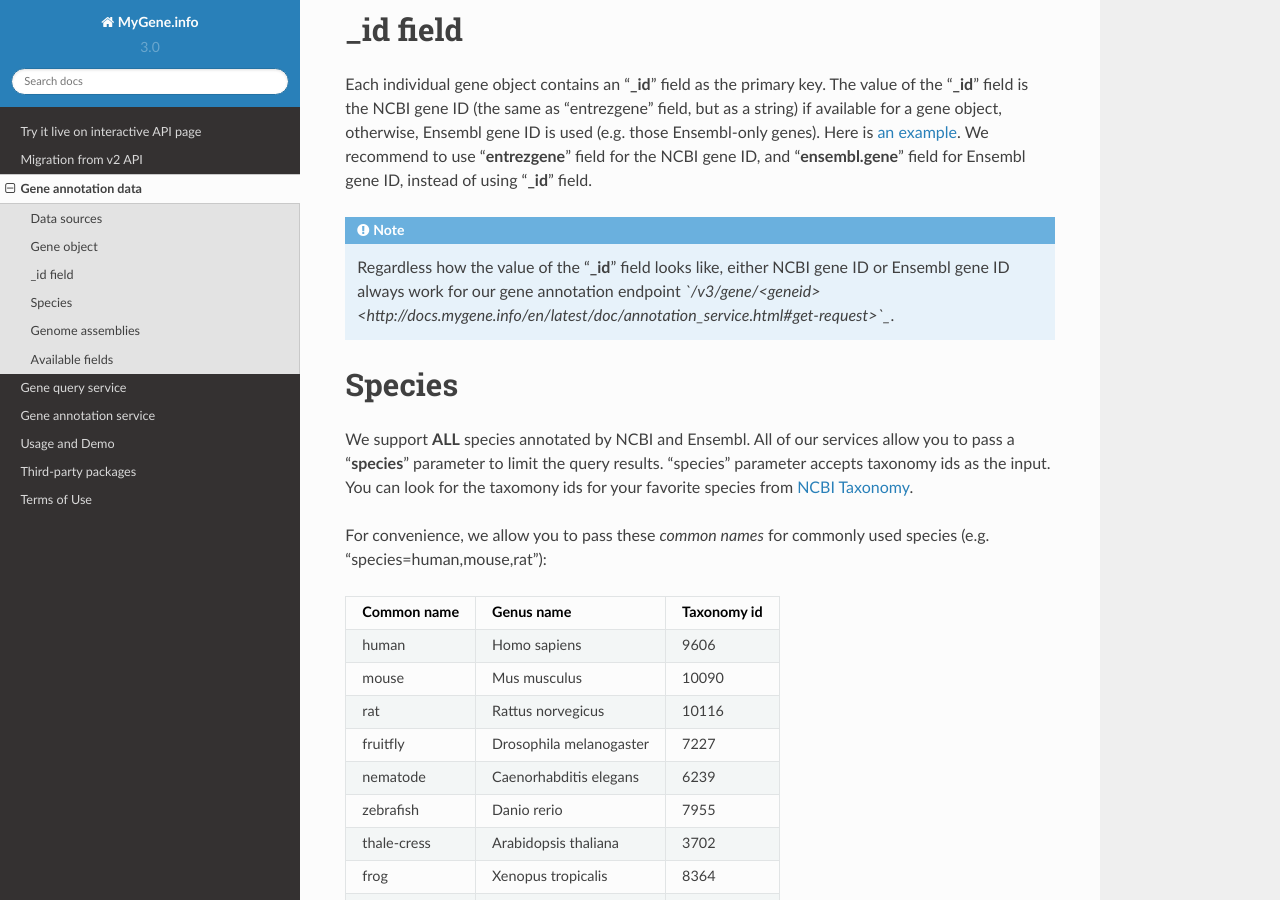
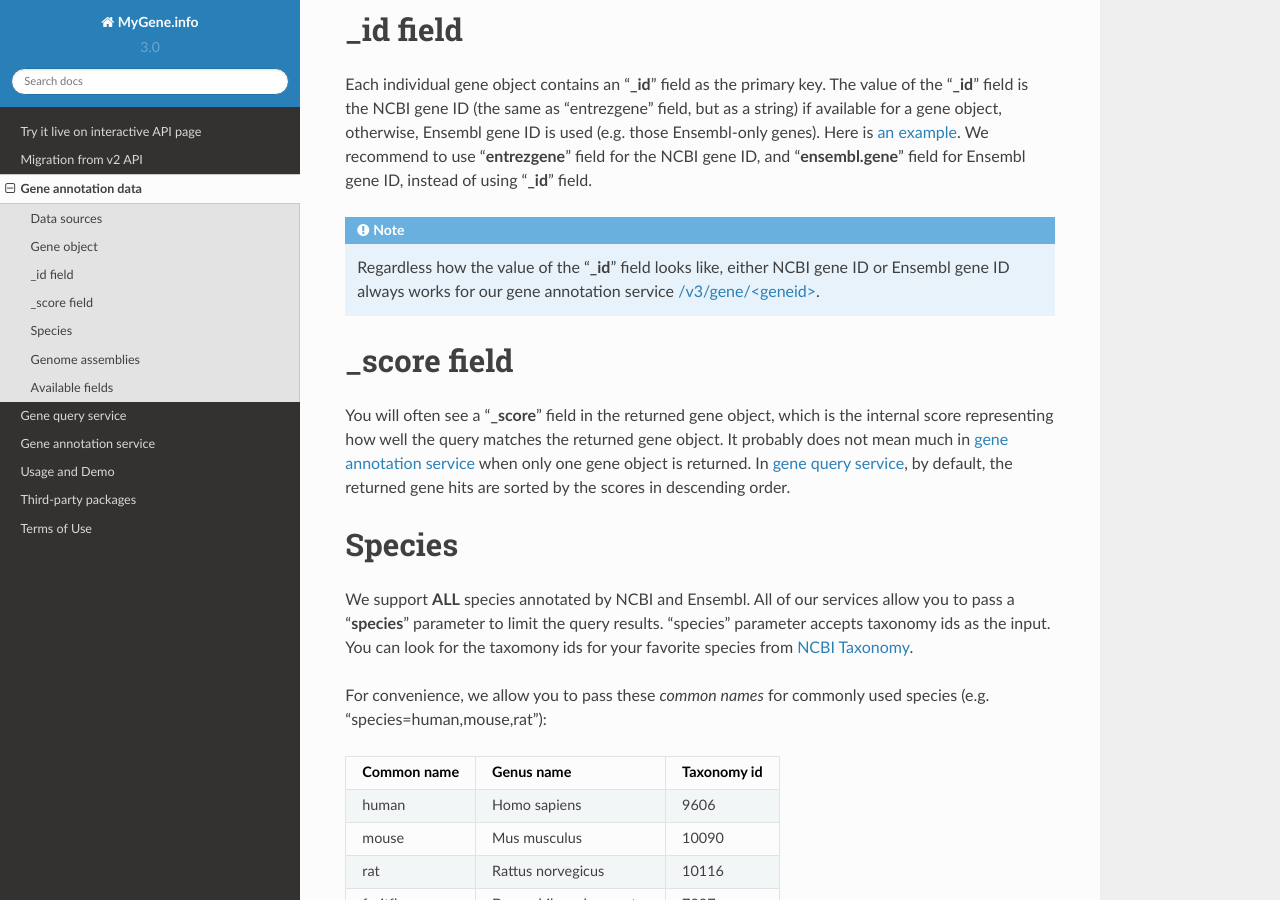
Before and after one commit to biothings/mygene.info, a Sphinx documentation site: the page built from docs/doc/data.rst, in a window 1280 px wide and 900 px high, scrolled down 1181 px. Built offline with Sphinx 7.4.7 and the Read the Docs theme 2.0.0, drawn with Linux system fonts in a browser that asks for light colours; some web fonts are replaced.

Commit message:
added a section for _score field in data.rst

```diff
--- a/docs/doc/data.rst
+++ b/docs/doc/data.rst
@@ -61,7 +61,14 @@ _id field
 
 Each individual gene object contains an "**_id**" field as the primary key. The value of the "**_id**" field is the NCBI gene ID (the same as "entrezgene" field, but as a string) if available for a gene object, otherwise, Ensembl gene ID is used (e.g. those Ensembl-only genes). Here is `an example <http://mygene.info/v3/gene/ENSG00000274236>`_. We recommend to use "**entrezgene**" field for the NCBI gene ID, and "**ensembl.gene**" field for Ensembl gene ID, instead of using "**_id**" field.
 
-.. note:: Regardless how the value of the "**_id**" field looks like, either NCBI gene ID or Ensembl gene ID always work for our gene annotation endpoint *`/v3/gene/\<geneid\> <http://docs.mygene.info/en/latest/doc/annotation_service.html#get-request>`_*.
+.. note:: Regardless how the value of the "**_id**" field looks like, either NCBI gene ID or Ensembl gene ID always works for our gene annotation service `/v3/gene/\<geneid\> <http://docs.mygene.info/en/latest/doc/annotation_service.html#get-request>`_.
+
+
+_score field
+------------
+You will often see a "**_score**" field in the returned gene object, which is the internal score representing how well the query matches the returned gene object. It probably does not mean much in `gene annotation service <http://docs.mygene.info/en/latest/doc/annotation_service.html>`_ when only one gene object is returned. In `gene query
+service <http://docs.mygene.info/en/latest/doc/query_service.html>`_, by default, the returned gene hits are sorted by the scores in descending order.
+
 
 .. _species:
 
```
